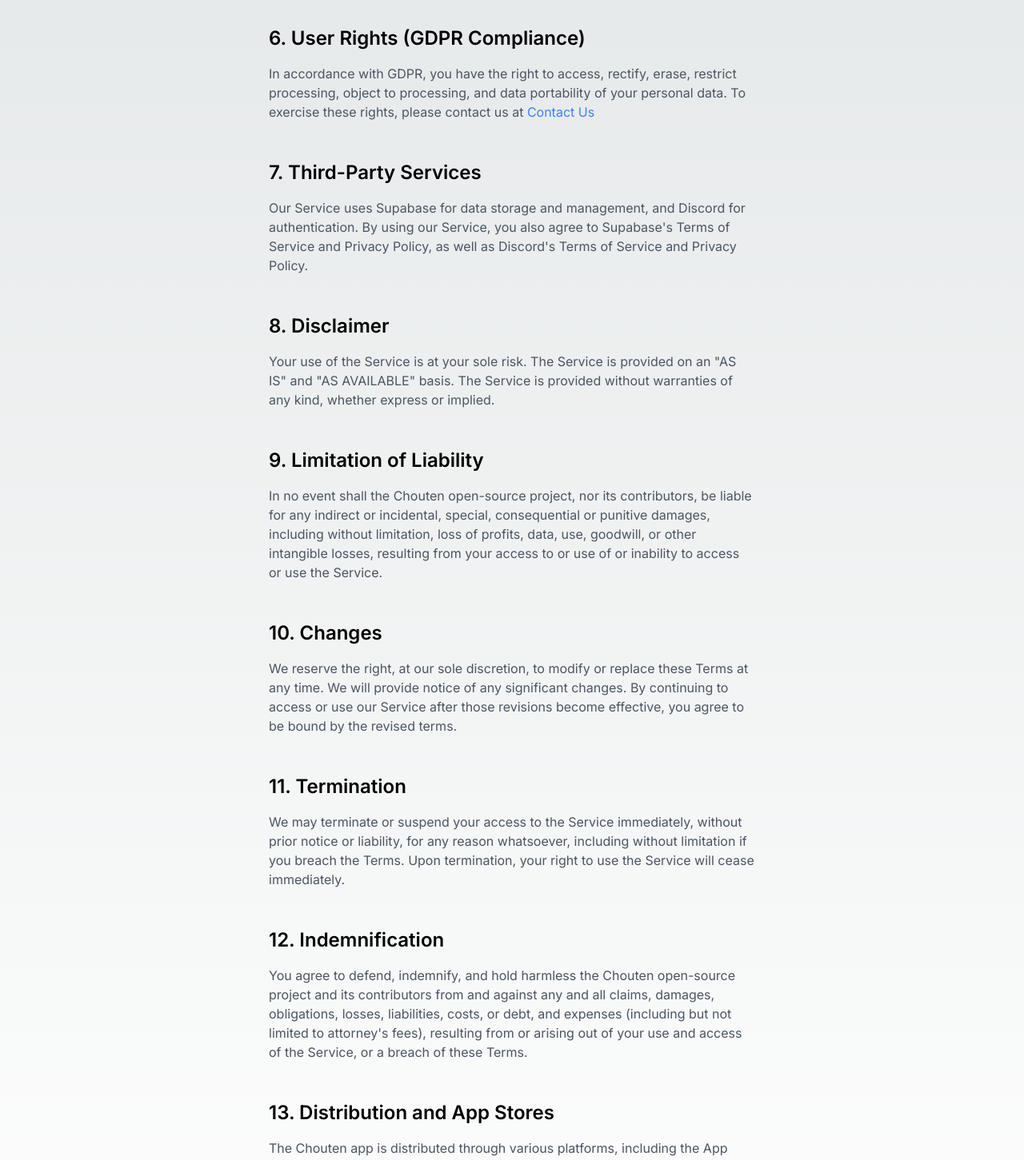
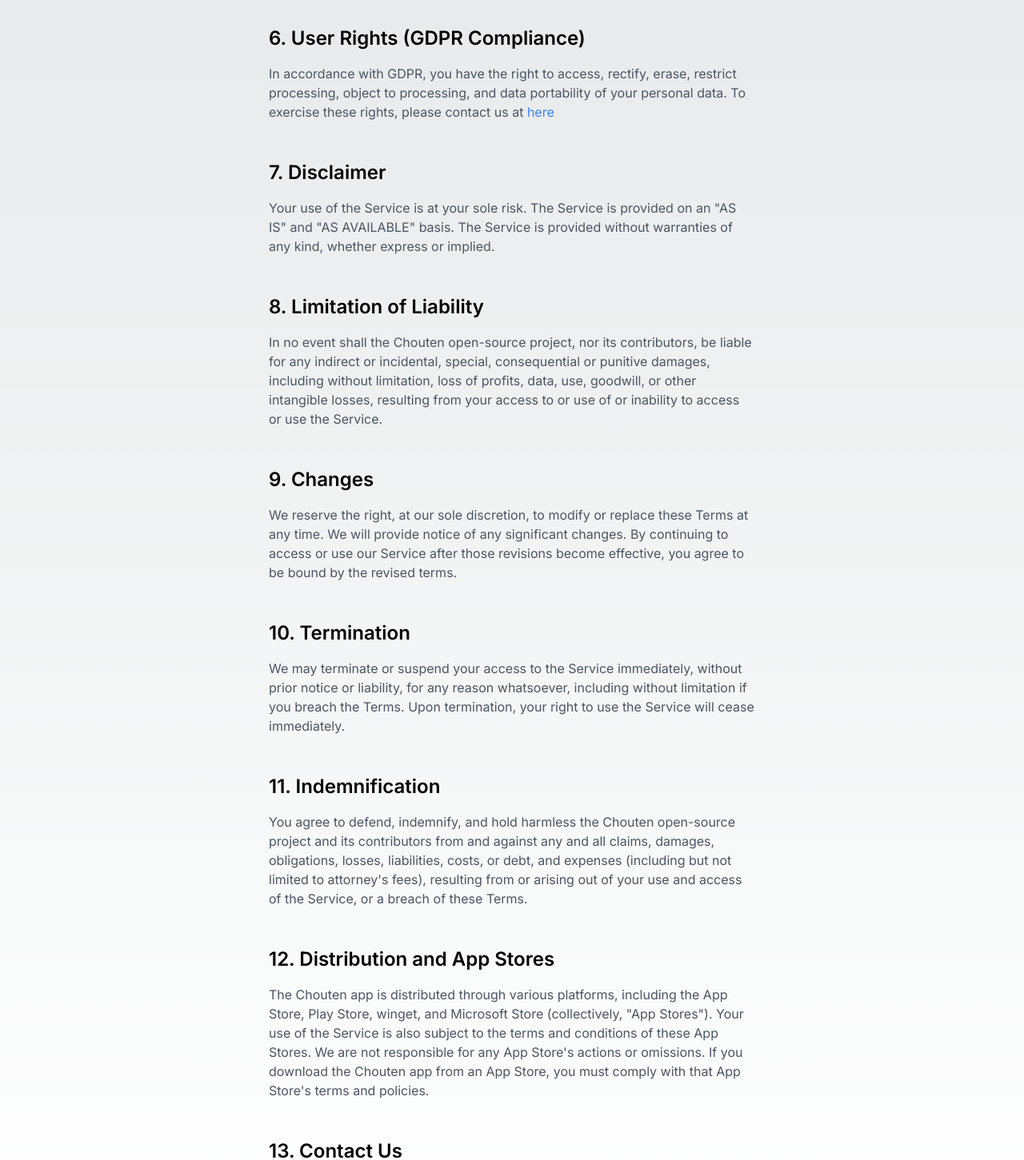
Before and after one commit to Chouten-App/Chouten-Website, a Next.js app: page /terms-of-services in a window 1280 px wide. Shown: the part 1200-2651 px from the top of the page at 80% size. Built offline with nearby package versions, Linux system fonts and the light colour scheme.

Commit message:
remove category

```diff
--- a/app/terms-of-services/page.tsx
+++ b/app/terms-of-services/page.tsx
@@ -1,4 +1,4 @@
-const email = '<a class="text-blue-500" href="mailto:contact@chouten.app">Contact Us</a>';
+const email = '<a class="text-blue-500" href="mailto:contact@chouten.app">here</a>';
 const tos: Array<{title: string, content: string}> = [
     {
         title: "1. Introduction",
@@ -25,35 +25,31 @@ const tos: Array<{title: string, content: string}> = [
         content: "In accordance with GDPR, you have the right to access, rectify, erase, restrict processing, object to processing, and data portability of your personal data. To exercise these rights, please contact us at" + " " + email,
     },
     {
-        title: "7. Third-Party Services",
-        content: "Our Service uses Supabase for data storage and management, and Discord for authentication. By using our Service, you also agree to Supabase's Terms of Service and Privacy Policy, as well as Discord's Terms of Service and Privacy Policy."
-    },
-    {
-        title: "8. Disclaimer",
+        title: "7. Disclaimer",
         content: "Your use of the Service is at your sole risk. The Service is provided on an \"AS IS\" and \"AS AVAILABLE\" basis. The Service is provided without warranties of any kind, whether express or implied."
     },
     {
-        title: "9. Limitation of Liability",
+        title: "8. Limitation of Liability",
         content: "In no event shall the Chouten open-source project, nor its contributors, be liable for any indirect or incidental, special, consequential or punitive damages, including without limitation, loss of profits, data, use, goodwill, or other intangible losses, resulting from your access to or use of or inability to access or use the Service."
     },
     {
-        title: "10. Changes",
+        title: "9. Changes",
         content: "We reserve the right, at our sole discretion, to modify or replace these Terms at any time. We will provide notice of any significant changes. By continuing to access or use our Service after those revisions become effective, you agree to be bound by the revised terms."
     },
     {
-        title: "11. Termination",
+        title: "10. Termination",
         content: "We may terminate or suspend your access to the Service immediately, without prior notice or liability, for any reason whatsoever, including without limitation if you breach the Terms. Upon termination, your right to use the Service will cease immediately."
     },
     {
-        title: "12. Indemnification",
+        title: "11. Indemnification",
         content: "You agree to defend, indemnify, and hold harmless the Chouten open-source project and its contributors from and against any and all claims, damages, obligations, losses, liabilities, costs, or debt, and expenses (including but not limited to attorney's fees), resulting from or arising out of your use and access of the Service, or a breach of these Terms."
     },
     {
-        title: "13. Distribution and App Stores",
+        title: "12. Distribution and App Stores",
         content: "The Chouten app is distributed through various platforms, including the App Store, Play Store, winget, and Microsoft Store (collectively, \"App Stores\"). Your use of the Service is also subject to the terms and conditions of these App Stores. We are not responsible for any App Store's actions or omissions. If you download the Chouten app from an App Store, you must comply with that App Store's terms and policies."
     },
     {
-        title: "14. Contact Us",
+        title: "13. Contact Us",
         content: "If you have any questions about these Terms, please contact us at" + " " + email,
     }
 ];
```
